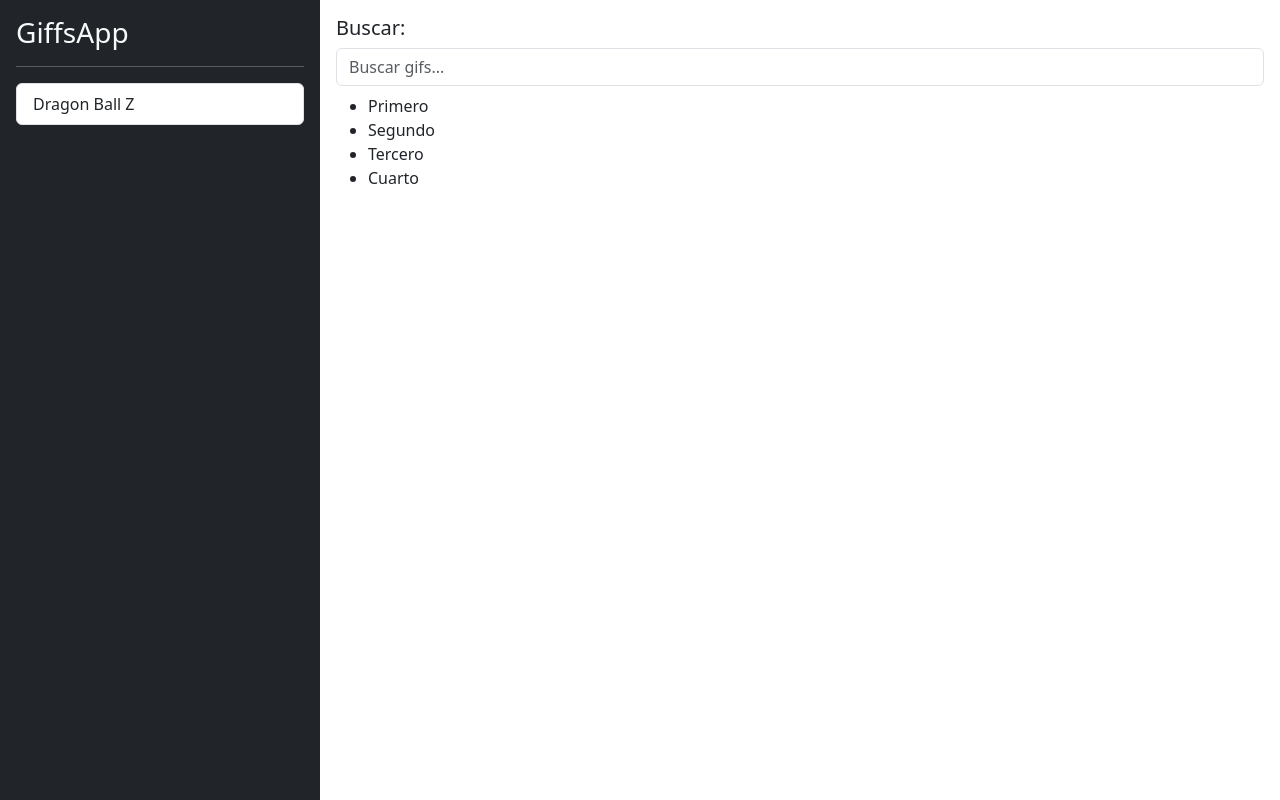
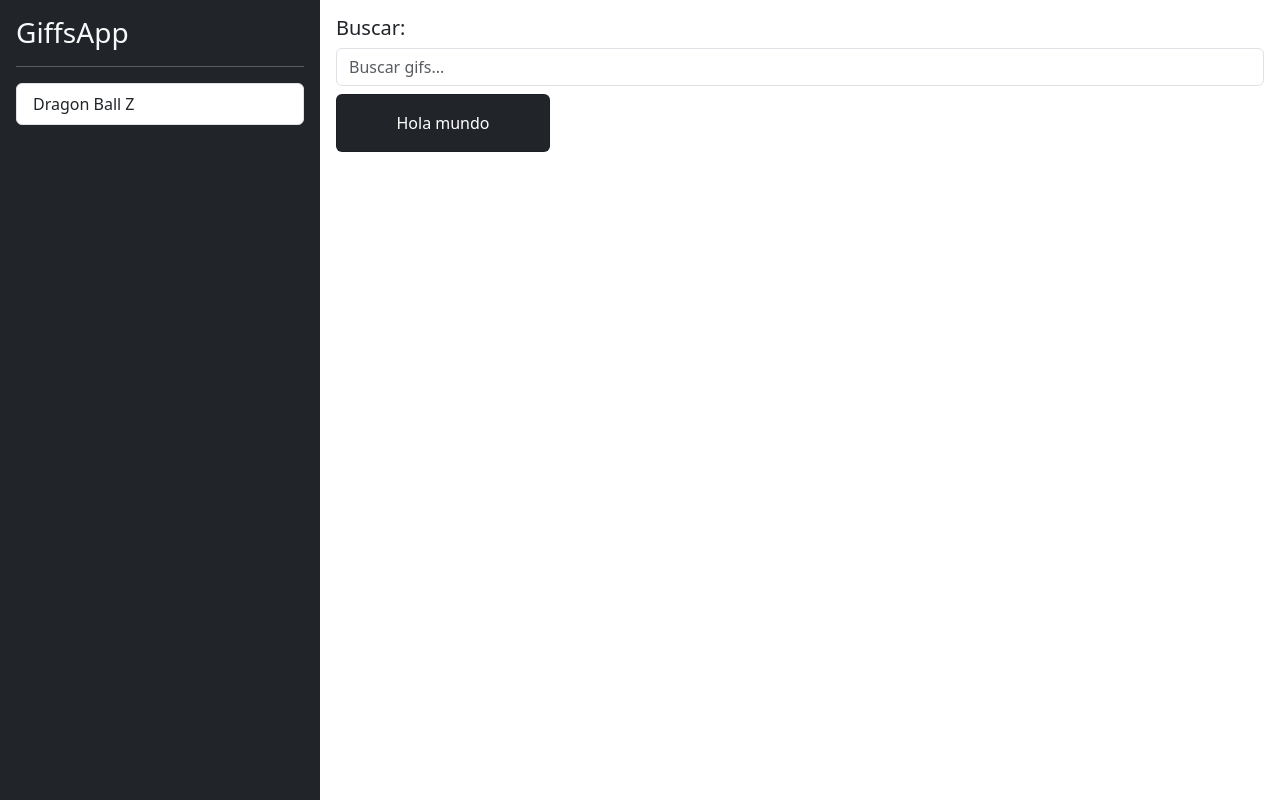
Before and after one commit to Marc1515/gifs-app, an Angular app: page / in a window 1280 px wide. Built offline with nearby package versions, Linux system fonts and the light colour scheme.

Commit message:
Integramos el componente card-list en la página/componente home-page.

```diff
--- a/src/app/gifs/pages/home-page/home-page.component.html
+++ b/src/app/gifs/pages/home-page/home-page.component.html
@@ -6,12 +6,7 @@
 
   <div class="col-12 pt-2">
     <!-- Listado de Gifs -->
-    <ul>
-      <li>Primero</li>
-      <li>Segundo</li>
-      <li>Tercero</li>
-      <li>Cuarto</li>
-    </ul>
+    <app-card-list></app-card-list>
   </div>
 
 
```
